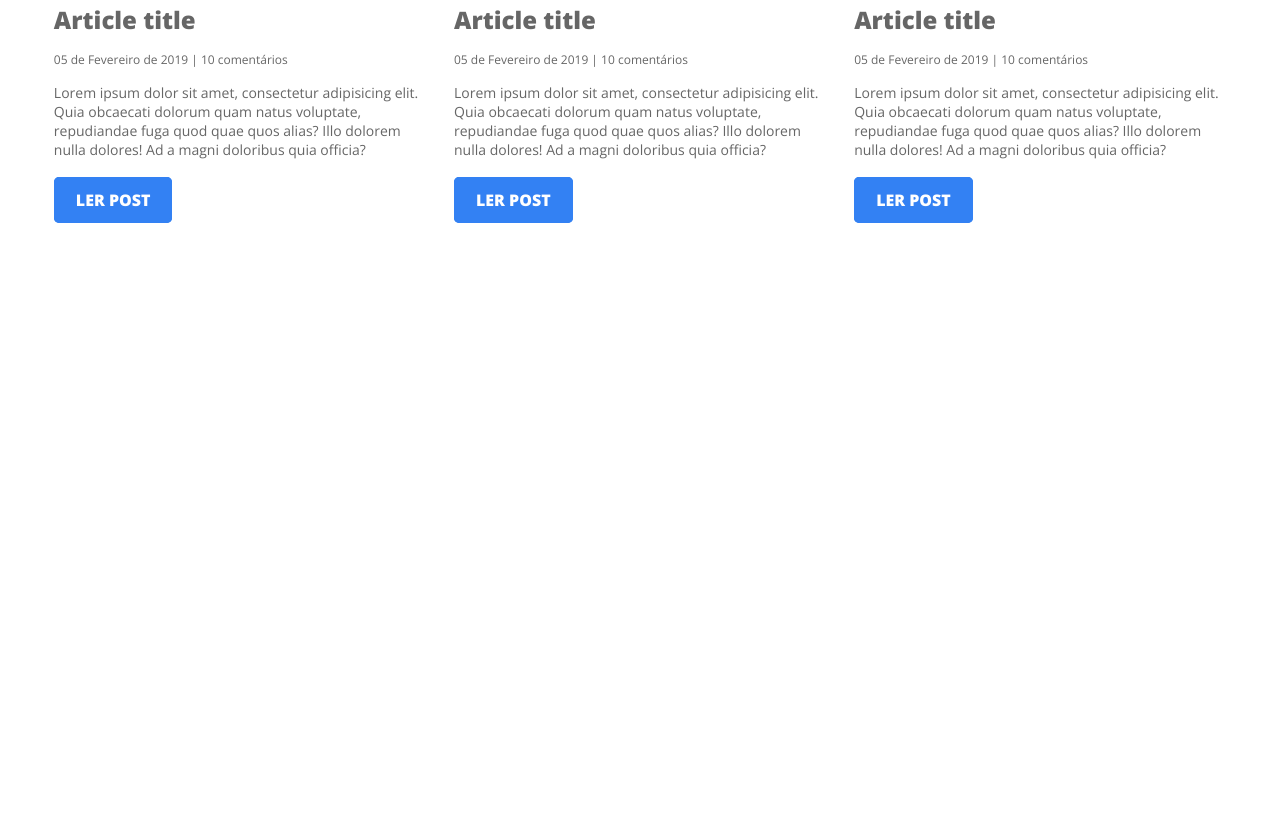
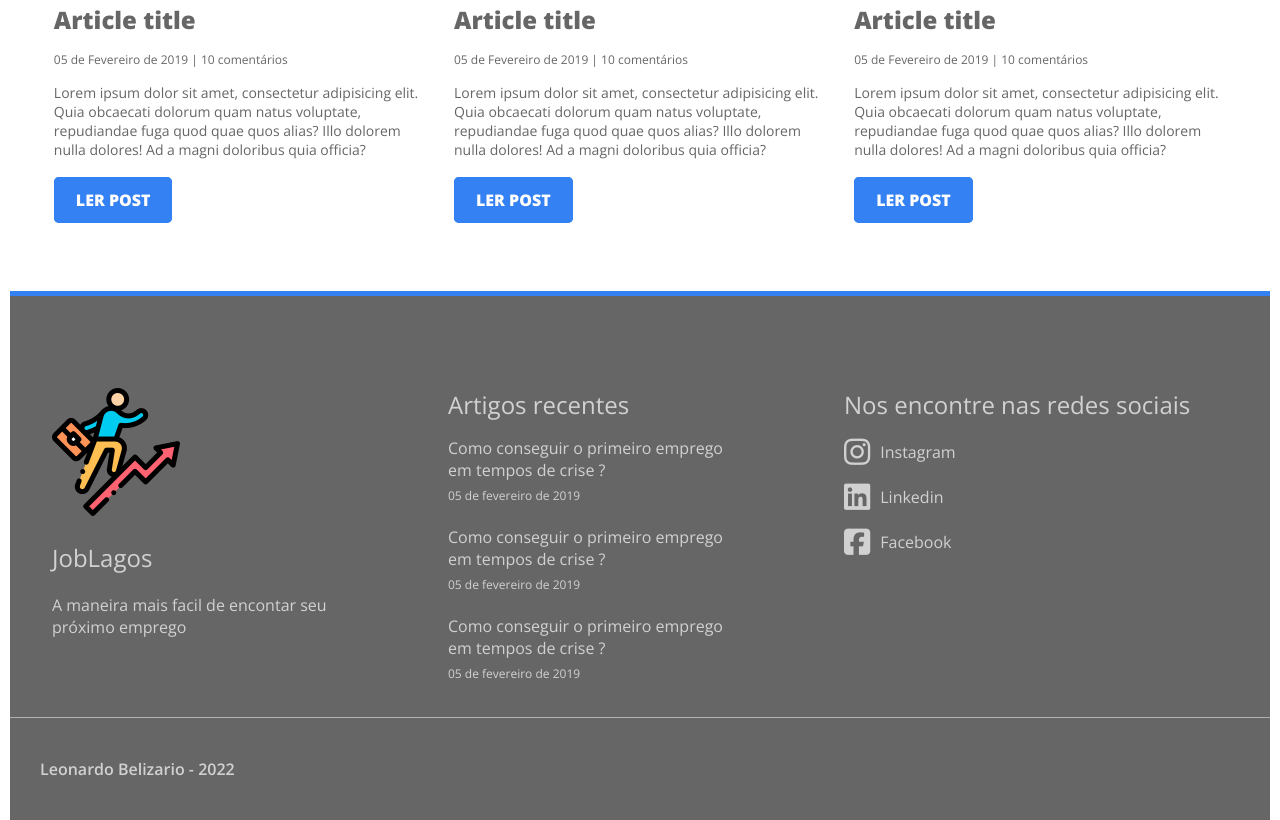
Before and after one commit to belizario87/balcao-de-empregos, a plain HTML site: page index.html in a window 1280 px wide. Shown: the part 4462-5282 px from the top of the page. Before the commit the page ends 4753 px from the top, so only its background shows below. Drawn offline with nearby package versions, Linux system fonts and the light colour scheme.

Commit message:
add footer

```diff
--- a/css/style.css
+++ b/css/style.css
@@ -500,3 +500,106 @@ font-size: 18px;
 	background-color: #FFF;
 	color: #3381f3;
 }
+
+
+/* footer */
+
+footer {
+	background-color: #666;
+	padding-top: 5em;
+	padding-bottom: 40px;
+	border-top:5px solid #3381f3;
+}
+
+footer h2, footer p, footer a, footer span {
+	color: #D1D1D1;
+}
+
+footer h2 {
+	font-weight: 400;
+}
+
+footer a {
+	text-decoration: none;
+
+}
+
+footer ul {
+	padding: 0;
+}
+
+footer li {
+	list-style:none;
+}
+
+.footer-box {
+	width: 31%;
+	padding: 1%;
+	float: left;
+}
+
+footer .wrapper::after{
+	clear: both;
+	content: "";
+	display: block;
+}
+
+.company-footer {
+	width: 80%;
+}
+
+.company-footer h2 {
+	margin-top: 20px;
+}
+
+.company-footer h2, .company-footer p {
+	margin-bottom: 20px;
+}
+
+.footer-list li {
+	margin-bottom: 15px;
+}
+
+.footer-list a {
+	transition: .5s;
+}
+
+.footer-list a:hover {
+	color: #FFF;
+}
+
+.footer-list li:after {
+	clear:both;
+	content: "";
+	display: block;
+}
+
+.articles-footer {
+	width: 80%;
+}
+
+.footer-list.footer-article-list span {
+	display: block;
+	float: none;
+}
+
+.fab {
+	font-size: 30px;
+	margin-right: 10px;
+	float:left;
+}
+
+.footer-list li span {
+	float:left;
+	height: 30px;
+	line-height: 30px;
+}
+
+.footer-bottom {
+	border-top: 1px solid #b2b2b2;
+}
+
+.footer-bottom p {
+	font-weight: 600;
+	margin-top:40px ;
+}
--- a/index.html
+++ b/index.html
@@ -202,9 +202,65 @@
                 <p class="article-resume">Lorem ipsum dolor sit amet, consectetur adipisicing elit. Quia obcaecati dolorum quam natus voluptate, repudiandae fuga quod quae quos alias? Illo dolorem nulla dolores! Ad a magni doloribus quia officia?</p>
                 <a href="#" class="article-btn light-btn">Ler post</a>
             </div>
-
-
         </section>
+        <footer>
+            <div class="wrapper">
+                <div class="footer-box">
+                    <div class="company-footer">
+                        <img src="img/logo.png" alt="">
+                        <h2>JobLagos</h2>
+                        <p>A maneira mais facil de encontar seu próximo emprego</p>
+                    </div>
+                </div>
+                <div class="footer-box">
+                    <div class="articles-footer">
+                        <h2>Artigos recentes</h2>
+                        <ul class="footer-list footer-article-list">
+                            <li>
+                                <a href="#">Como conseguir o primeiro emprego em tempos de crise ?</a>
+                                <span class="article-date">05 de fevereiro de 2019</span>
+                            </li>
+                            <li>
+                                <a href="#">Como conseguir o primeiro emprego em tempos de crise ?</a>
+                                <span class="article-date">05 de fevereiro de 2019</span>
+                            </li>
+                            <li>
+                                <a href="#">Como conseguir o primeiro emprego em tempos de crise ?</a>
+                                <span class="article-date">05 de fevereiro de 2019</span>
+                            </li>
+                        </ul>
+                    </div>
+                </div>
+                <div class="footer-box">
+                    <h2>Nos encontre nas redes sociais</h2>
+                    <ul class="footer-list">
+                        <li>
+                            <a href="#">
+                                <i class="fab fa-instagram"></i>
+                                <span>Instagram</span>
+                            </a>
+                        </li>
+                        <li>
+                            <a href="#">
+                                <i class="fab fa-linkedin"></i>
+                                <span>Linkedin</span>
+                            </a>
+                        </li>
+                        <li>
+                            <a href="#">
+                                <i class="fab fa-facebook-square"></i>
+                                <span>Facebook</span>
+                            </a>
+                        </li>
+                    </ul>
+                </div>
+            </div>
+            <div class="footer-bottom">
+                <div class="wrapper">
+                    <p>Leonardo Belizario - 2022</p>
+                </div>
+            </div>
+        </footer>
     </div>
 </body>
 </html>
```
